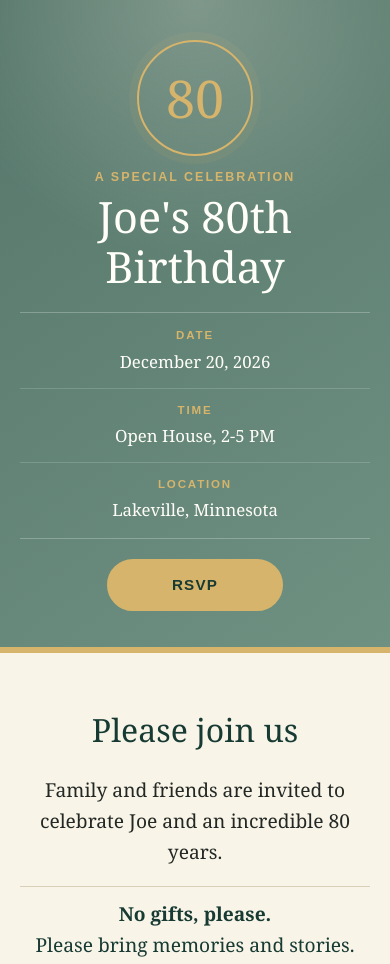
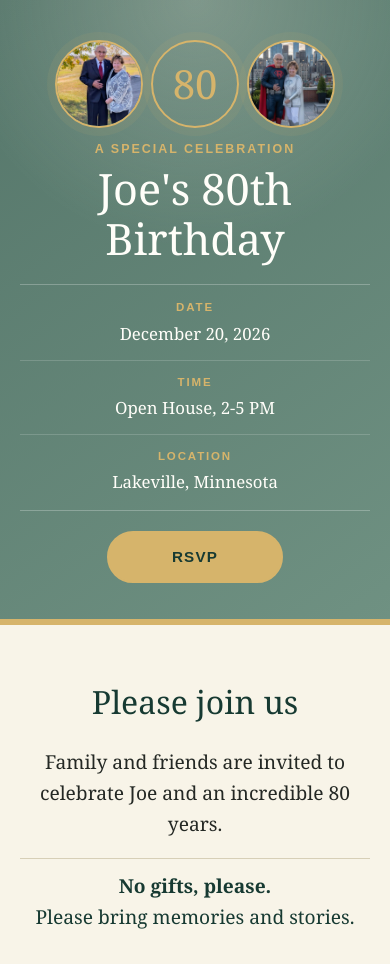
Before and after one commit to MNSonerfan/Joes80th, a plain HTML site: page index.html in a window 390 px wide. Shown: the top 964 px of the page. Drawn offline with Linux system fonts and the light colour scheme; no server answers.

Commit message:
Add photos beside the 80 birthday mark
Co-authored-by: Copilot <223556219+Copilot@users.noreply.github.com>

```diff
--- a/index.html
+++ b/index.html
@@ -9,12 +9,24 @@
       name="description"
       content="Please join us for Joe's 80th birthday celebration in Lakeville, Minnesota."
     />
-    <link rel="stylesheet" href="styles.css?v=20261220-condensed" />
+    <link rel="stylesheet" href="styles.css?v=20261220-portraits" />
   </head>
   <body>
     <main>
       <section class="hero" aria-labelledby="event-title">
-        <div class="celebration-mark" aria-hidden="true">80</div>
+        <div class="hero-portraits">
+          <img
+            class="hero-photo"
+            src="joe-left.jpg"
+            alt="Joe and his wife in formal superhero costumes"
+          >
+          <div class="celebration-mark" aria-hidden="true">80</div>
+          <img
+            class="hero-photo"
+            src="joe-right.jpg"
+            alt="Joe and his wife together outdoors"
+          >
+        </div>
         <p class="eyebrow">A special celebration</p>
         <h1 id="event-title">Joe's 80th Birthday</h1>
 
@@ -148,7 +160,7 @@
       <p>Celebrating 80 wonderful years</p>
     </footer>
 
-    <script src="config.js?v=20261220-condensed"></script>
-    <script src="script.js?v=20261220-condensed"></script>
+    <script src="config.js?v=20261220-portraits"></script>
+    <script src="script.js?v=20261220-portraits"></script>
   </body>
 </html>
--- a/styles.css
+++ b/styles.css
@@ -50,6 +50,29 @@ main {
   color: var(--gold);
   font-size: 3.25rem;
   line-height: 1;
+  box-shadow: 0 0 0 8px rgba(214, 180, 107, 0.08);
+}
+
+.hero-portraits {
+  width: min(30rem, 100%);
+  margin: 0 auto 0.75rem;
+  display: flex;
+  align-items: center;
+  justify-content: center;
+  gap: 1.25rem;
+}
+
+.hero-portraits .celebration-mark {
+  flex: 0 0 7.25rem;
+  margin: 0;
+}
+
+.hero-photo {
+  width: 7.25rem;
+  height: 7.25rem;
+  object-fit: cover;
+  border: 2px solid var(--gold);
+  border-radius: 50%;
   box-shadow: 0 0 0 8px rgba(214, 180, 107, 0.08);
 }
 
@@ -411,6 +434,22 @@ footer {
     min-height: auto;
   }
 
+  .hero-portraits {
+    width: 100%;
+    gap: 0.5rem;
+  }
+
+  .hero-portraits .celebration-mark,
+  .hero-photo {
+    width: 5.5rem;
+    height: 5.5rem;
+  }
+
+  .hero-portraits .celebration-mark {
+    flex-basis: 5.5rem;
+    font-size: 2.5rem;
+  }
+
   .details {
     grid-template-columns: 1fr;
   }
```
Also changed, not shown: joe-left.jpg (added), joe-right.jpg (added).
